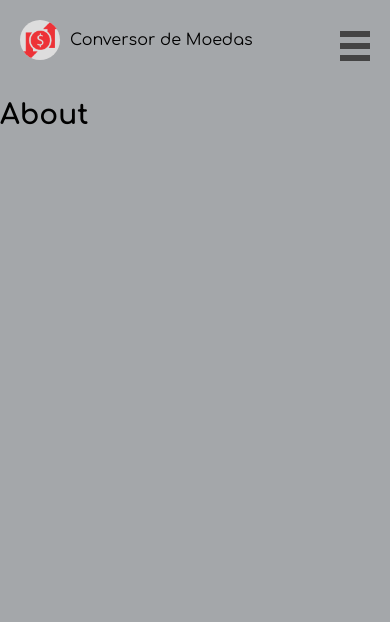
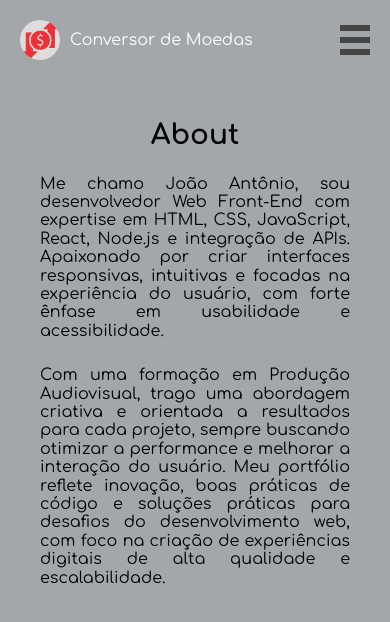
Before and after one commit to joaoacastro/conversor_de_moedas_react, a React (Create React App) app: page /about in a window 390 px wide. Shown: the top 622 px of the page. Built offline with nearby package versions, Linux system fonts and the light colour scheme.

Commit message:
update style code

```diff
--- a/public/index.html
+++ b/public/index.html
@@ -32,6 +32,9 @@
     <link rel="preconnect" href="https://fonts.gstatic.com" crossorigin>
     <link href="https://fonts.googleapis.com/css2?family=Comfortaa:wght@300..700&display=swap" rel="stylesheet">
 
+    <!-- normalize css -->
+    <link rel="stylesheet" href="https://cdnjs.cloudflare.com/ajax/libs/normalize/8.0.1/normalize.min.css">
+
     <title>.:Conversor de Moedas:.</title>
   </head>
   <body>
--- a/src/components/Conversor.css
+++ b/src/components/Conversor.css
@@ -30,6 +30,14 @@ select {
   font-size: 16px;
   text-align: center;
   width: 50vw;
+
+  background-color: #fff;
+  border: 1px solid #ccc;
+  border-radius: 4px;
+
+  -webkit-appearance: none;  /* Para Safari e outros navegadores baseados em WebKit */
+  -moz-appearance: none;     /* Para Firefox */
+  appearance: none;          /* Para outros navegadores */
 }
 
 /* Botão de inverter moedas */
--- a/src/components/Conversor.js
+++ b/src/components/Conversor.js
@@ -79,7 +79,7 @@ const Conversor = () => {
       {resultado && (
         <h3>
           {formatarValor(valor, moedaA)} é equivalente a{" "}
-          {formatarValor(resultado, moedaB)}.
+          {formatarValor(resultado, moedaB)}
         </h3>
       )}
     </div>
--- a/src/components/pages/About.css
+++ b/src/components/pages/About.css
@@ -0,0 +1,24 @@
+.about{
+    padding: 20px 100px;
+}
+
+.about > h1 {
+    display: flex;
+    justify-content: center;
+}
+
+.about > p {
+    padding: 20px 0;
+    display: flex;
+    text-align: justify;
+}
+
+@media (max-width: 530px) {
+    .about{
+        padding: 20px 40px;
+    }
+
+    .about > p {
+        padding: 5px 0;
+    }
+}
--- a/src/components/pages/About.js
+++ b/src/components/pages/About.js
@@ -1,14 +1,26 @@
-import React from 'react'
+import React from "react";
 import "./About.css";
-import MenuComponent from './MenuComponent';
+import MenuComponent from "./MenuComponent";
 
 const About = () => {
   return (
     <div>
-        <MenuComponent />
+      <MenuComponent />
+      <div className="about">
         <h1>About</h1>
+        <p>
+          Me chamo João Antônio, sou desenvolvedor Web Front-End com expertise em HTML, CSS, JavaScript, React, Node.js e integração de APIs.
+          Apaixonado por criar interfaces responsivas, intuitivas e focadas na
+          experiência do usuário, com forte ênfase em usabilidade e
+          acessibilidade.
+        </p>
+
+        <p>
+          Com uma formação em Produção Audiovisual, trago uma abordagem criativa e orientada a resultados para cada projeto, sempre buscando otimizar a performance e melhorar a interação do usuário. Meu portfólio reflete inovação, boas práticas de código e soluções práticas para desafios do desenvolvimento web, com foco na criação de experiências digitais de alta qualidade e escalabilidade.
+        </p>
+      </div>
     </div>
-  )
-}
+  );
+};
 
-export default About
+export default About;
--- a/src/components/pages/MenuComponent.css
+++ b/src/components/pages/MenuComponent.css
@@ -21,7 +21,7 @@
 }
 
 .lista a,
-.lista li{
+.lista li {
   list-style: none;
   text-decoration: none;
   padding-top: 18px;
@@ -29,7 +29,12 @@
   color: #ffffff;
 }
 
-.lista a:hover{
+.tituloMenuComponent {
+  color: #ffffff;
+  text-decoration: none;
+}
+
+.lista a:hover {
   color: #444;
 }
 
@@ -43,7 +48,7 @@
   right: 0;
   position: absolute; /* Use position absoluta para evitar conflitos com o layout */
   box-shadow: 0 4px 8px rgba(0, 0, 0, 0.1); /* Sombra para destaque */
-  border-radius: 30px 0 0 30px ;
+  border-radius: 30px 0 0 30px;
 }
 
 .bm-item-list {
@@ -71,9 +76,8 @@
 
 .bm-burger-bars {
   background: #444;
-  height: 3px;  /* Ajuste a altura das barras */
+  height: 3px; /* Ajuste a altura das barras */
   width: 100%;
-  margin: 6px 0; /* Ajuste o espaço entre as barras */
 }
 
 .bm-burger-bars-hover {
--- a/src/components/pages/MenuComponent.js
+++ b/src/components/pages/MenuComponent.js
@@ -31,10 +31,12 @@ const MenuComponent = () => {
   return (
     <div ref={menuRef}>
       <header className="container">
-        <div className="logo">
-          <img src="/images/moeda.png" alt="conversor logo" />
-          <span>Conversor de Moedas</span>
-        </div>
+        <Link to="/home" className="tituloMenuComponent">
+          <div className="logo">
+            <img src="/images/moeda.png" alt="conversor logo" />
+            <span>Conversor de Moedas</span>
+          </div>
+        </Link>
 
         {/* Usando o Menu do react-burger-menu com ajustes */}
         <Menu
```
